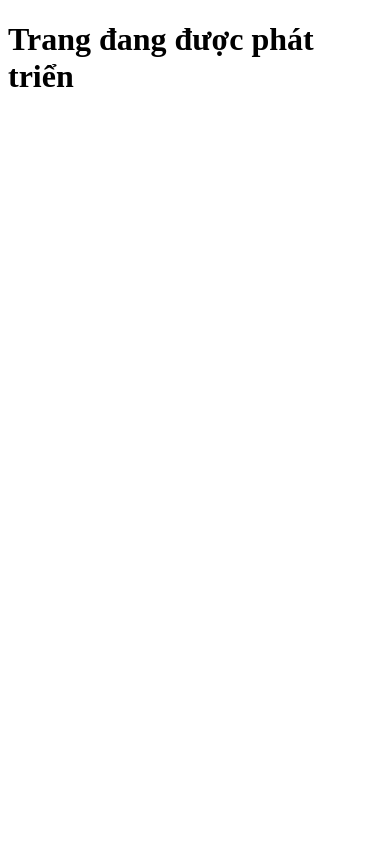
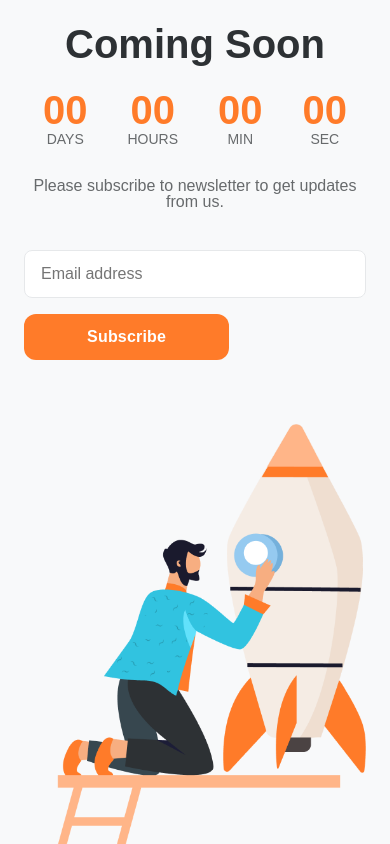
Before and after one commit to kieuphat159/kieuphat159.github.io, a plain HTML site: page pages/coming-soon.html in a window 390 px wide. Drawn offline with Linux system fonts and the light colour scheme.

Commit message:
init code

```diff
--- /dev/null
+++ b/assets/css/pages/coming-soon.css
@@ -0,0 +1,193 @@
+/* ==========================================================================
+   1. BIẾN (VARIABLES) RIÊNG CHO TRANG COMING SOON
+   ========================================================================== */
+
+/* * Các biến này được định nghĩa riêng để kiểm soát kích thước trên trang.
+ * Chúng sẽ sử dụng các biến màu sắc và font chữ từ file style.css chung.
+*/
+:root {
+    /* Font Sizes */
+    --cs-title-fontSize: 3rem; /* 48px */
+    --cs-countdown-fontSize: 3rem; /* 48px */
+    --cs-label-fontSize: 0.875rem; /* 14px */
+    --cs-input-fontSize: 1rem; /* 16px */
+    --cs-button-fontSize: 1rem; /* 16px */
+
+    /* Image Sizes */
+    --cs-image-maxWidth: 450px;
+}
+
+/* Responsive Variables */
+@media (max-width: 992px) {
+    :root {
+        --cs-title-fontSize: 2.5rem; /* 40px */
+        --cs-countdown-fontSize: 2.5rem; /* 40px */
+        --cs-image-maxWidth: 350px;
+    }
+}
+
+
+/* ==========================================================================
+   2. GHI ĐÈ STYLE BODY
+   ========================================================================== */
+
+/* Ghi đè style body chung để căn giữa nội dung cho trang này */
+body {
+    display: flex;
+    justify-content: center;
+    align-items: center;
+    min-height: 100vh;
+    padding: 2rem;
+}
+
+
+/* ==========================================================================
+   3. COMPONENT: COMING SOON (CS)
+   ========================================================================== */
+
+.cs__container {
+    display: flex;
+    align-items: center;
+    justify-content: center;
+    gap: 8rem;
+    /* Sử dụng biến --screen-max-width từ file style.css */
+    max-width: var(--screen-max-width);
+    width: 100%;
+}
+
+.cs__image {
+    flex: 1;
+    text-align: center;
+}
+
+.cs__image img {
+    max-width: var(--cs-image-maxWidth);
+    width: 100%;
+    height: auto;
+}
+
+.cs__content {
+    flex: 1;
+    display: flex;
+    flex-direction: column;
+}
+
+
+/* ==========================================================================
+   4. ELEMENTS TRONG BLOCK CS
+   ========================================================================== */
+
+.cs__title {
+    font-size: var(--cs-title-fontSize);
+    font-weight: 700;
+    /* Sử dụng biến màu từ file style.css */
+    color: var(--text-primary);
+    margin-bottom: 1.5rem;
+}
+
+.cs__countdown {
+    display: flex;
+    gap: 2.5rem;
+    margin-bottom: 2rem;
+}
+
+.cs__time-unit {
+    text-align: center;
+}
+
+.cs__time-number {
+    display: block;
+    font-size: var(--cs-countdown-fontSize);
+    font-weight: 700;
+    /* Sử dụng biến màu từ file style.css */
+    color: var(--text-orange);
+    line-height: 1.1;
+}
+
+.cs__time-label {
+    font-size: var(--cs-label-fontSize);
+    /* Sử dụng biến màu từ file style.css */
+    color: var(--text-description);
+    text-transform: uppercase;
+}
+
+.cs__subtitle {
+    /* Sử dụng biến màu từ file style.css */
+    color: var(--text-description);
+    font-weight: 500;
+    margin-bottom: 2.5rem;
+    max-width: 400px;
+}
+
+.cs__form {
+    display: flex;
+    gap: 1rem;
+    max-width: 450px;
+}
+
+.cs__input {
+    flex-grow: 1;
+    padding: 0.875rem 1rem;
+    font-size: var(--cs-input-fontSize);
+    /* Tận dụng biến có sẵn từ style.css */
+    border: 1px solid var(--trend-card-border);
+    border-radius: 0.5rem;
+    outline: none;
+    transition: border-color 0.3s;
+    background-color: var(--card-bg-color);
+    color: var(--text-primary);
+}
+
+.cs__input:focus {
+    border-color: var(--text-orange);
+}
+
+/* Nút đã có class .btn-orange từ file style.css */
+/* Class .cs__button dùng để ghi đè padding và font-size cho nhỏ hơn */
+.cs__button {
+    padding: 0.875rem 1.5rem;
+    font-size: var(--cs-button-fontSize);
+}
+
+
+/* ==========================================================================
+   5. RESPONSIVE CHO MOBILE
+   ========================================================================== */
+@media (max-width: 992px) {
+    body {
+        padding: 1.5rem;
+        /* THAY ĐỔI: Chuyển body về dạng block bình thường, không dùng flex nữa */
+        display: block;
+    }
+
+    .cs__container {
+        flex-direction: column; /* Chuyển thành layout cột */
+        text-align: center;
+        gap: 2rem;
+    }
+
+    .cs__content {
+        order: -1; /* Đưa nội dung lên trên ảnh */
+        align-items: center; /* Căn giữa các item con */
+    }
+
+    .cs__image {
+        margin-top: 2rem;
+    }
+
+    .cs__countdown {
+        justify-content: center;
+    }
+
+    .cs__form {
+        width: 100%;
+        flex-direction: column; /* Xếp button xuống dưới */
+        gap: 1rem;
+    }
+
+    .cs__button {
+        align-self: flex-start; /* Căn lề trái button */
+        width: 60%;
+        max-width: 250px;
+    }
+}
--- /dev/null
+++ b/assets/css/pages/error.css
@@ -0,0 +1,110 @@
+:root {
+    --error-title-fontSize: 55px;
+    --error-subtitle-fontSize: 56px;
+    --error-image-maxWidth: 700px;
+}
+
+@media (max-width: 1199.98px) {
+    :root {
+        --error-title-fontSize: 47px;
+        --error-subtitle-fontSize: 48px;
+        --error-image-maxWidth: 600px;
+    }
+}
+
+@media (max-width: 991.98px) {
+    :root {
+        --error-title-fontSize: 39px;
+        --error-subtitle-fontSize: 40px;
+        --error-image-maxWidth: 540px;
+    }
+}
+
+@media (max-width: 767.98px) {
+    :root {
+        --error-title-fontSize: 31px;
+        --error-subtitle-fontSize: 32px;
+    }
+}
+
+@media (max-width: 575.98px) {
+    :root {
+        --error-title-fontSize: 27px;
+        --error-subtitle-fontSize: 28px;
+        --error-image-maxWidth: 350px;
+    }
+}
+
+/* ==========================================================================
+   2. STYLE RIÊNG CHO BODY CỦA TRANG LỖI
+   ========================================================================== */
+
+/* Ghi đè style body chung để căn giữa nội dung */
+body {
+    display: flex;
+    justify-content: center;
+    align-items: center;
+    min-height: 100vh;
+    padding: 20px;
+}
+
+/* ==========================================================================
+   3. COMPONENT: PAGE NOT FOUND (PNF)
+   ========================================================================== */
+
+.pnf {
+    width: 100%;
+    /* Sử dụng biến --screen-max-width từ file style.css */
+    max-width: var(--screen-max-width);
+}
+
+.pnf__container {
+    display: flex;
+    align-items: center;
+    justify-content: center;
+    gap: clamp(40px, 8vw, 100px); /* Khoảng cách linh hoạt */
+}
+
+.pnf__image img {
+    max-width: var(--error-image-maxWidth);
+    height: auto;
+}
+
+.pnf__content {
+    text-align: left;
+}
+
+.pnf__title {
+    font-size: var(--error-title-fontSize);
+    font-weight: 500;
+    /* Sử dụng biến màu từ file style.css */
+    color: var(--text-description);
+    margin-bottom: 5px;
+}
+
+.pnf__subtitle {
+    font-size: var(--error-subtitle-fontSize);
+    font-weight: 700;
+    /* Sử dụng biến màu từ file style.css */
+    color: var(--text-primary);
+}
+
+
+/* ==========================================================================
+   4. THAY ĐỔI LAYOUT CHO MÀN HÌNH NHỎ
+   ========================================================================== */
+
+@media (max-width: 991.98px) {
+    .pnf__container {
+        flex-direction: column;
+        text-align: center;
+    }
+
+    .pnf__content {
+        text-align: center;
+    }
+
+    .pnf__title {
+      text-align: left;
+    }
+}
--- a/pages/coming-soon.html
+++ b/pages/coming-soon.html
@@ -4,8 +4,48 @@
         <meta charset="UTF-8" />
         <meta name="viewport" content="width=device-width, initial-scale=1.0" />
         <title>Coming Soon</title>
+        <link rel="stylesheet" href="../assets/css/base/reset.css" />
+        <link rel="stylesheet" href="../assets/css/base/style.css" />
+        <link rel="stylesheet" href="../assets/css/pages/coming-soon.css" />
+
     </head>
     <body>
-        <h1>Trang đang được phát triển</h1>
+        <main class="cs">
+            <div class="cs__container">
+                <div class="cs__image">
+                    <img src="../assets/images/coming-soon/rocket.png" alt="Rocket launching soon illustration">
+                </div>
+
+                <div class="cs__content">
+                    <h1 class="cs__title">Coming Soon</h1>
+
+                    <div id="countdown" class="cs__countdown">
+                        <div class="cs__time-unit">
+                            <span id="days" class="cs__time-number">00</span>
+                            <p class="cs__time-label">Days</p>
+                        </div>
+                        <div class="cs__time-unit">
+                            <span id="hours" class="cs__time-number">00</span>
+                            <p class="cs__time-label">Hours</p>
+                        </div>
+                        <div class="cs__time-unit">
+                            <span id="minutes" class="cs__time-number">00</span>
+                            <p class="cs__time-label">Min</p>
+                        </div>
+                        <div class="cs__time-unit">
+                            <span id="seconds" class="cs__time-number">00</span>
+                            <p class="cs__time-label">Sec</p>
+                        </div>
+                    </div>
+
+                    <p class="cs__subtitle">Please subscribe to newsletter to get updates from us.</p>
+
+                    <form class="cs__form">
+                        <input class="cs__input" type="email" placeholder="Email address" required>
+                        <button class="cs__button btn-orange" type="submit">Subscribe</button>
+                    </form>
+                </div>
+            </div>
+        </main>
     </body>
 </html>
```
Also changed, not shown: pages/error.html (+14 -1 lines), assets/images/coming-soon/rocket.png (added), assets/images/error/error.png (added).
